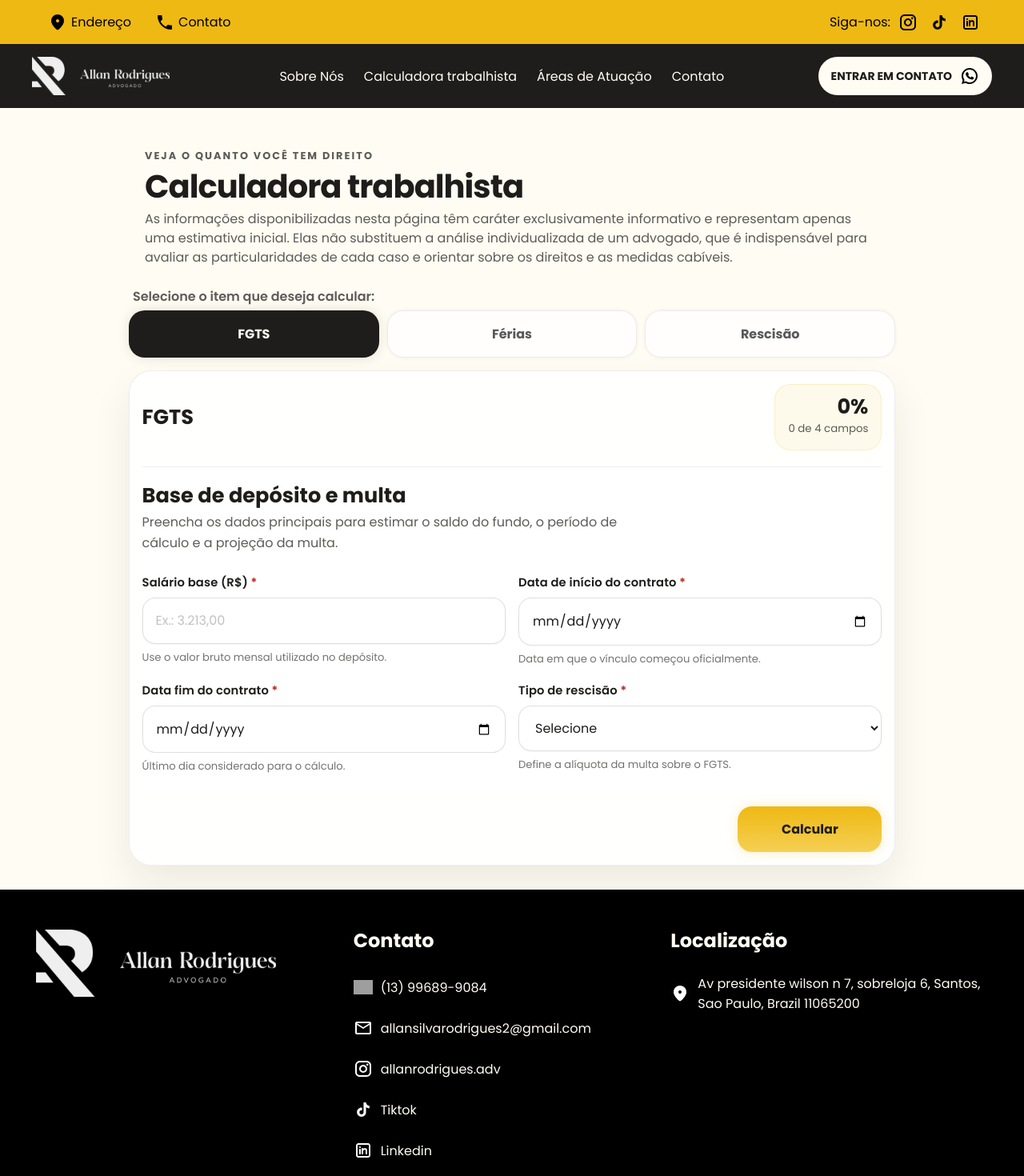
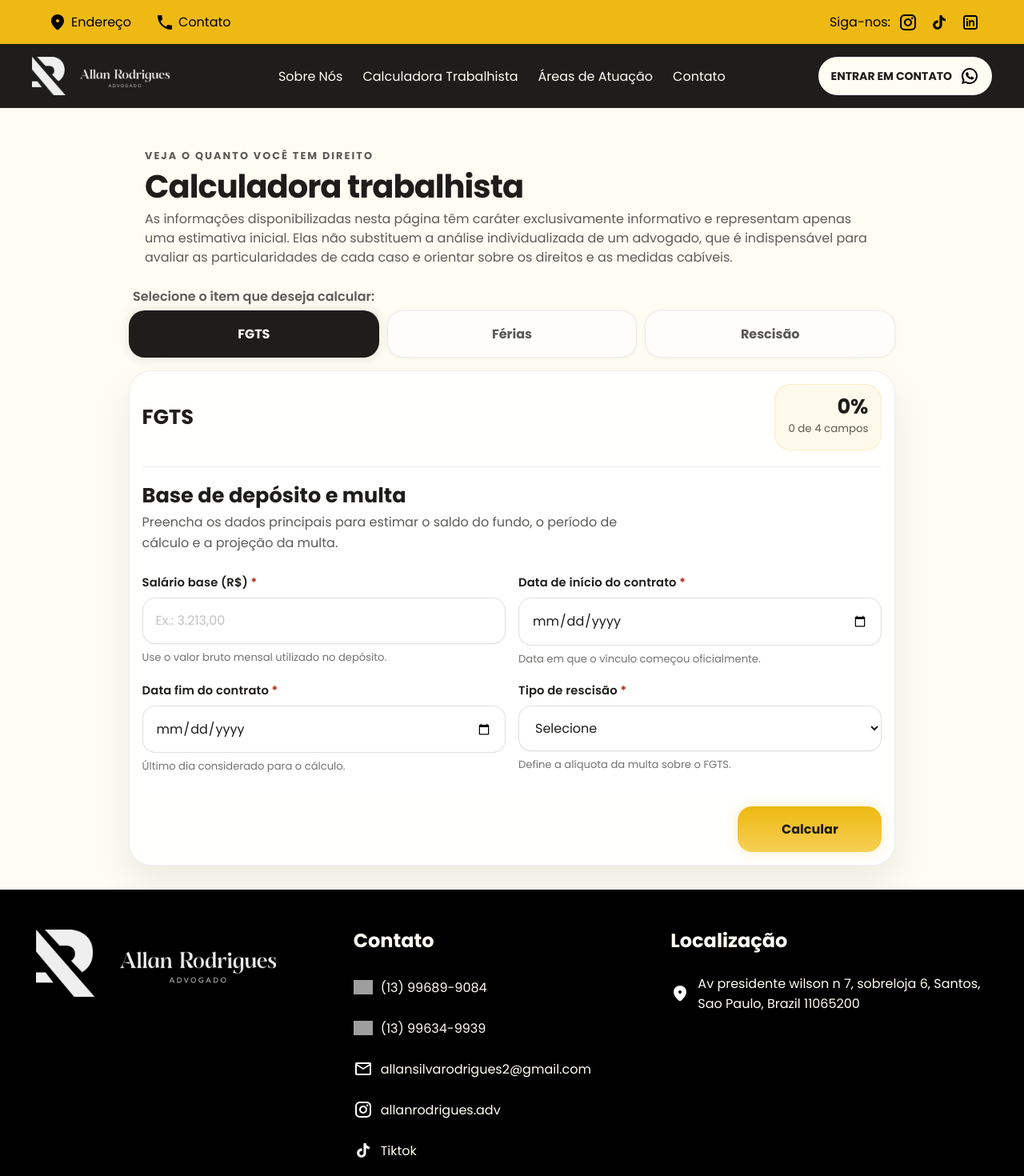
Before and after one commit to Gabrielbrta/site-adv-allan, an Angular app: page /calculadora-trabalhista in a window 1280 px wide. Shown: the top 1470 px of the page at 80% size. Built offline with nearby package versions, Linux system fonts and the light colour scheme; grey boxes are pictures that could not be loaded.

Commit message:
feat: adicionado novo item no footer

```diff
--- a/src/app/shared/components/footer/footer.component.html
+++ b/src/app/shared/components/footer/footer.component.html
@@ -12,6 +12,12 @@
                     >
                         <img src="icons/phone-white.svg" alt="icone de um telefone">
                         (13) 99689-9084
+                    </a>
+                    <a href="tel:1399634-9939"
+                    aria-label="Telefonar para Allan Silva Rodriguês"
+                    >
+                        <img src="icons/phone-white.svg" alt="icone de um telefone">
+                        (13) 99634-9939
                     </a>
                 </li>
                 <li class="lista-item">
--- a/src/app/shared/components/header/header.component.html
+++ b/src/app/shared/components/header/header.component.html
@@ -55,7 +55,7 @@
                         <li><a routerLink="sobre" (click)="closeMobileMenu()" aria-label="Ir para a página Sobre nós">Sobre Nós</a></li>
                         <li><a routerLink="calculadora-trabalhista" (click)="closeMobileMenu()"
                         aria-label="Ir para a página Calculadora trabalhista"
-                            >Calculadora trabalhista</a></li>
+                            >Calculadora Trabalhista</a></li>
                         <li><a routerLink="areas-de-atuacao" (click)="closeMobileMenu()"
                         aria-label="Ir para a página Áreas de atuação"
                             >Áreas de Atuação</a></li>
```
